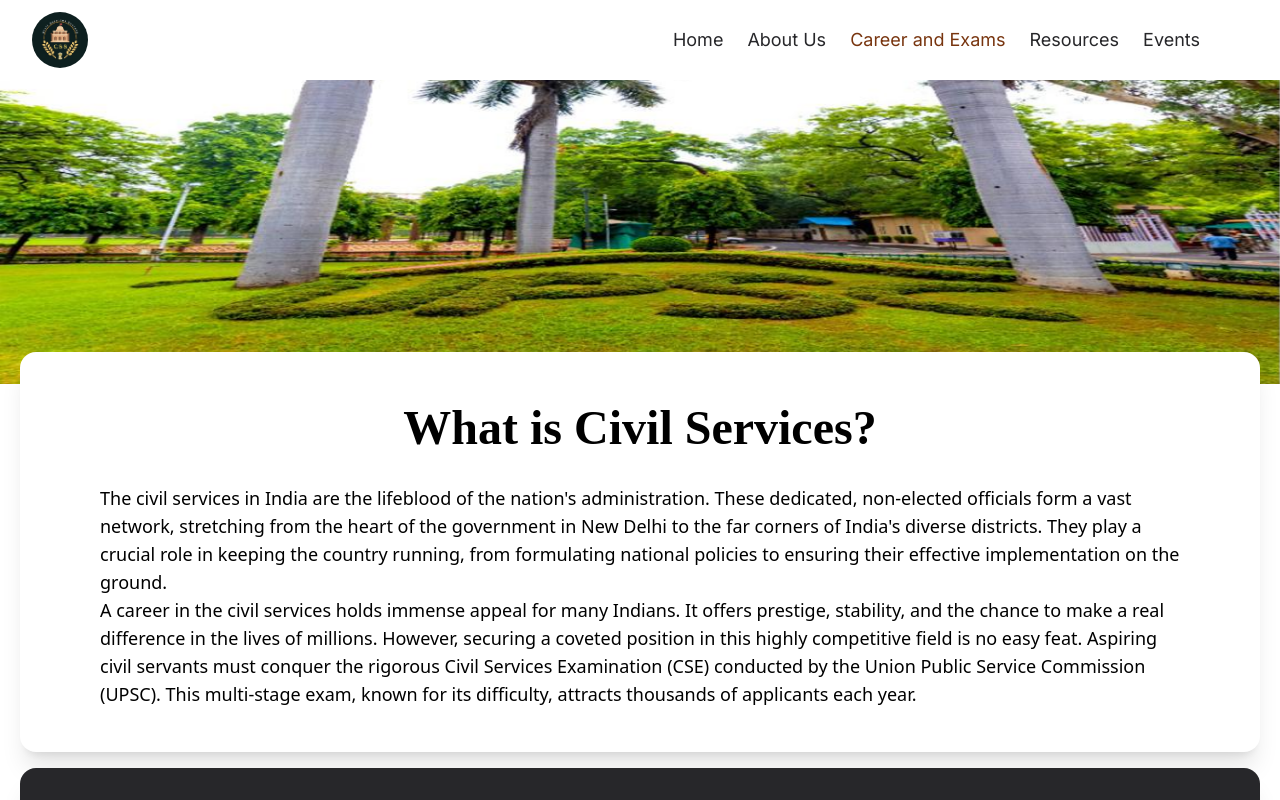
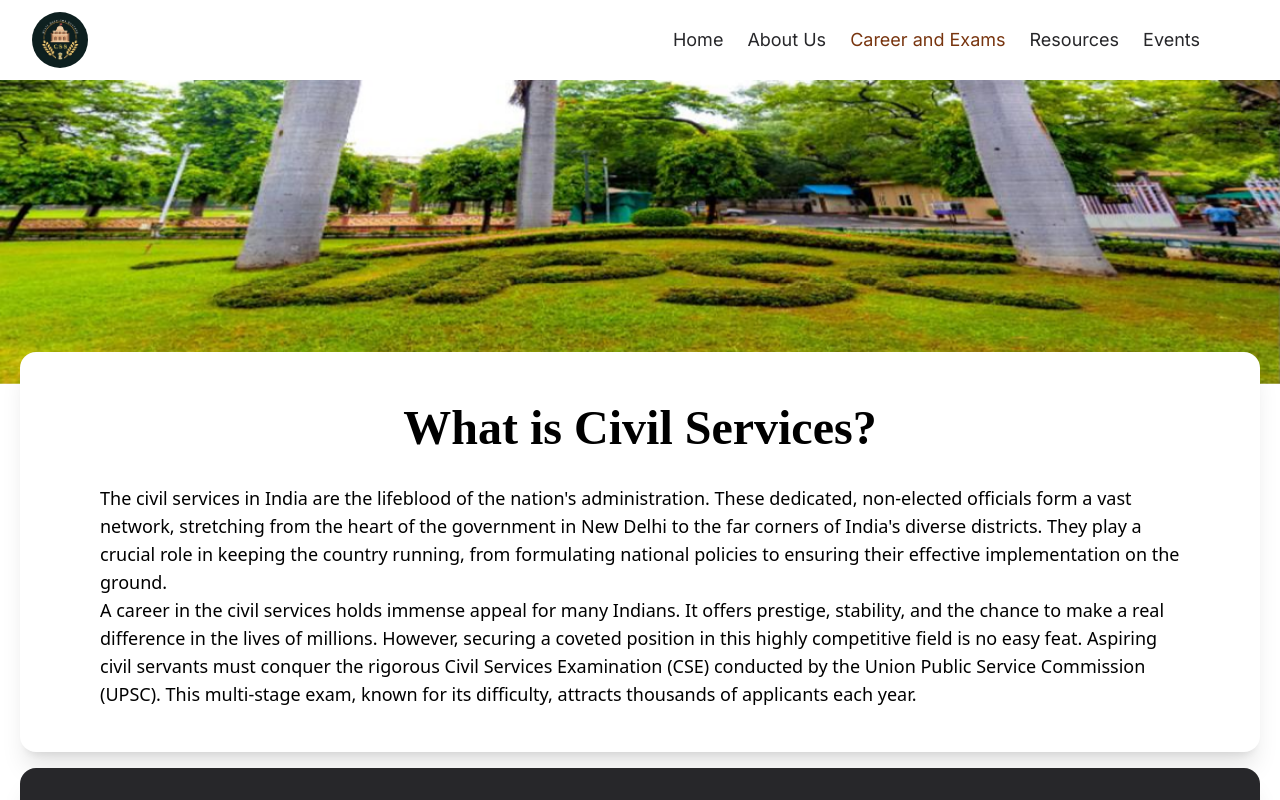
Before and after one commit to Courage003/CSS-official-Website, a React (Vite) app: page /career in a window 1280 px wide. Shown: the top 800 px of the page. Built offline with nearby package versions, Linux system fonts and the light colour scheme.

Commit message:
some changes

```diff
--- a/src/components/Event/Event.jsx
+++ b/src/components/Event/Event.jsx
@@ -2,7 +2,7 @@ import React, { useState } from 'react'
 import Loading from "../Loading";
 import { VerticalTimeline, VerticalTimelineElement }  from 'react-vertical-timeline-component';
 import 'react-vertical-timeline-component/style.min.css';
-import {eventData} from "./eventData"
+import {eventData} from "../../data/eventData"
 
 export default function Event() {
     const [load, setLoad] = useState(true);
--- a/src/components/Resources/Resources.jsx
+++ b/src/components/Resources/Resources.jsx
@@ -1,7 +1,7 @@
 import React, { useState } from "react";
 import Loading from "../Loading";
 import LinkCard from "../UI/LinkCard";
-import { links, category } from "./linkData";
+import { links, category } from "../../data/resourceData";
 
 function Resources() {
   const [load, setLoad] = useState(true);
--- a/src/components/UI/LinkCard.jsx
+++ b/src/components/UI/LinkCard.jsx
@@ -28,7 +28,7 @@ function LinkCard({ data }) {
     </div>
     <div className="px-6 pt-4 pb-4 flex items-center justify-start text-gray-600  bottom-0">
       <i className="fa fa-arrow-right" aria-hidden="true"></i>
-      <a className="inline-block pl-2 font-semibold rounded cursor-pointer">
+      <a className="inline-block pl-2 font-semibold rounded cursor-pointer" href={data.link} target="_blank">
         {value[data.type]}
       </a>
     </div>
--- a/src/components/about/Card.jsx
+++ b/src/components/about/Card.jsx
@@ -1,5 +1,5 @@
 import React from "react";
-import { people } from "./data";
+import { people } from "../../data/teamsData";
 
 export default function Card() {
   return (
--- a/src/components/careerAndExam/CareerAndExam.jsx
+++ b/src/components/careerAndExam/CareerAndExam.jsx
@@ -14,7 +14,7 @@ export default function CareerAndExam() {
   ) : (
     <section className="hero flex flex-col items-center justify-center">
       <div className=" sm:sticky top-0 h-[22rem] w-full overflow-visible">
-        <img src={coverImg} alt="" className="h-96 w-full" />
+        <img src={coverImg} alt="" className="h-96 w-full object-cover object-bottom" />
       </div>
       {/*What is Civil Services?*/}
       <div className="container z-10 flex flex-col items-center justify-center rounded-t-xl bg-white shadow-xl md:h-[550px] md:rounded-2xl lg:w-[1240px] xl:h-[400px]">
--- a/src/components/Resources/linkData.js
+++ b/src/data/resourceData.js
@@ -4,7 +4,7 @@ export const links = [
         title: "This is new card title",
         content: "Follow the below link to proceed.",
         category: "Economics",
-        link: "abc",
+        link: "www.google.com",
         type: "read"
     },
     {
```
Also changed, not shown: src/data/eventData.js (renamed from src/components/Event/eventData.js), src/data/teamsData.js (renamed from src/components/about/data.js).
